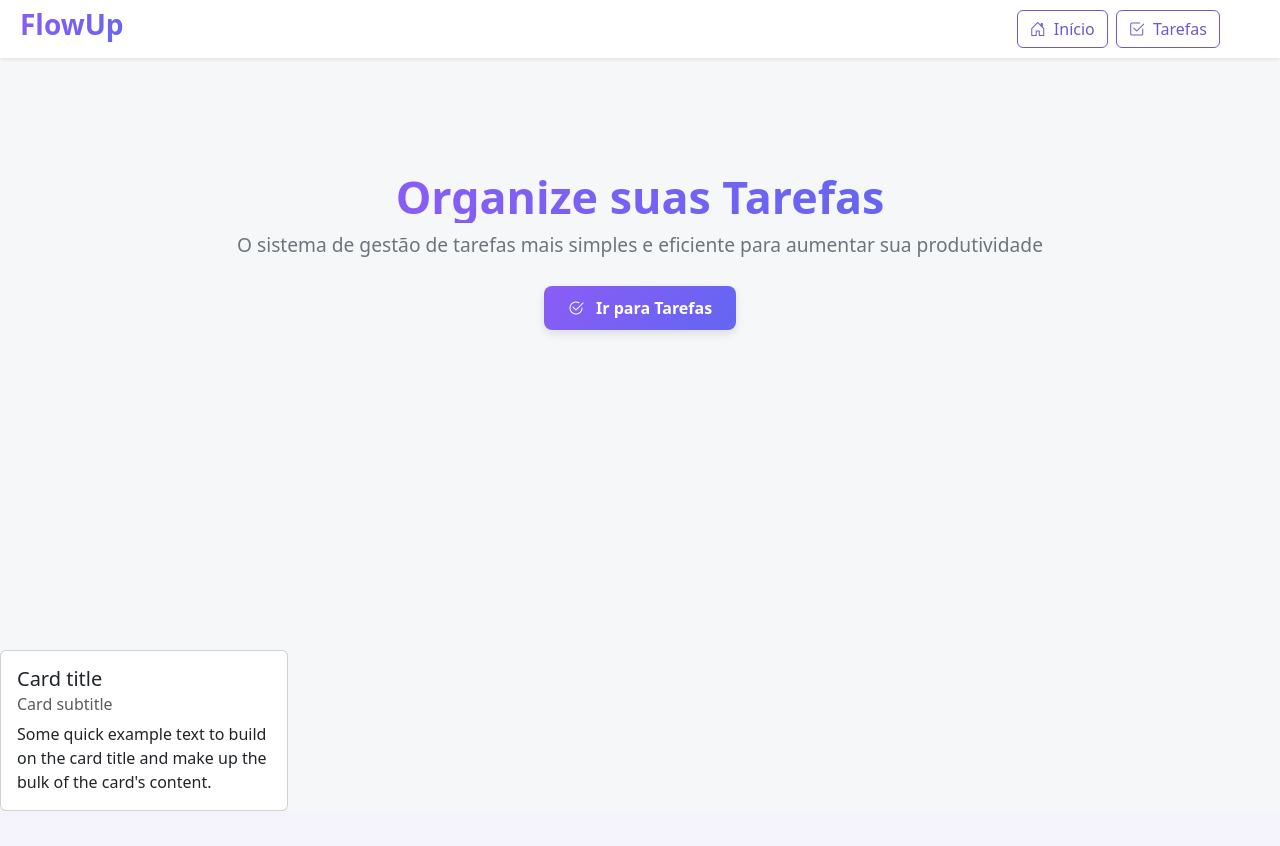
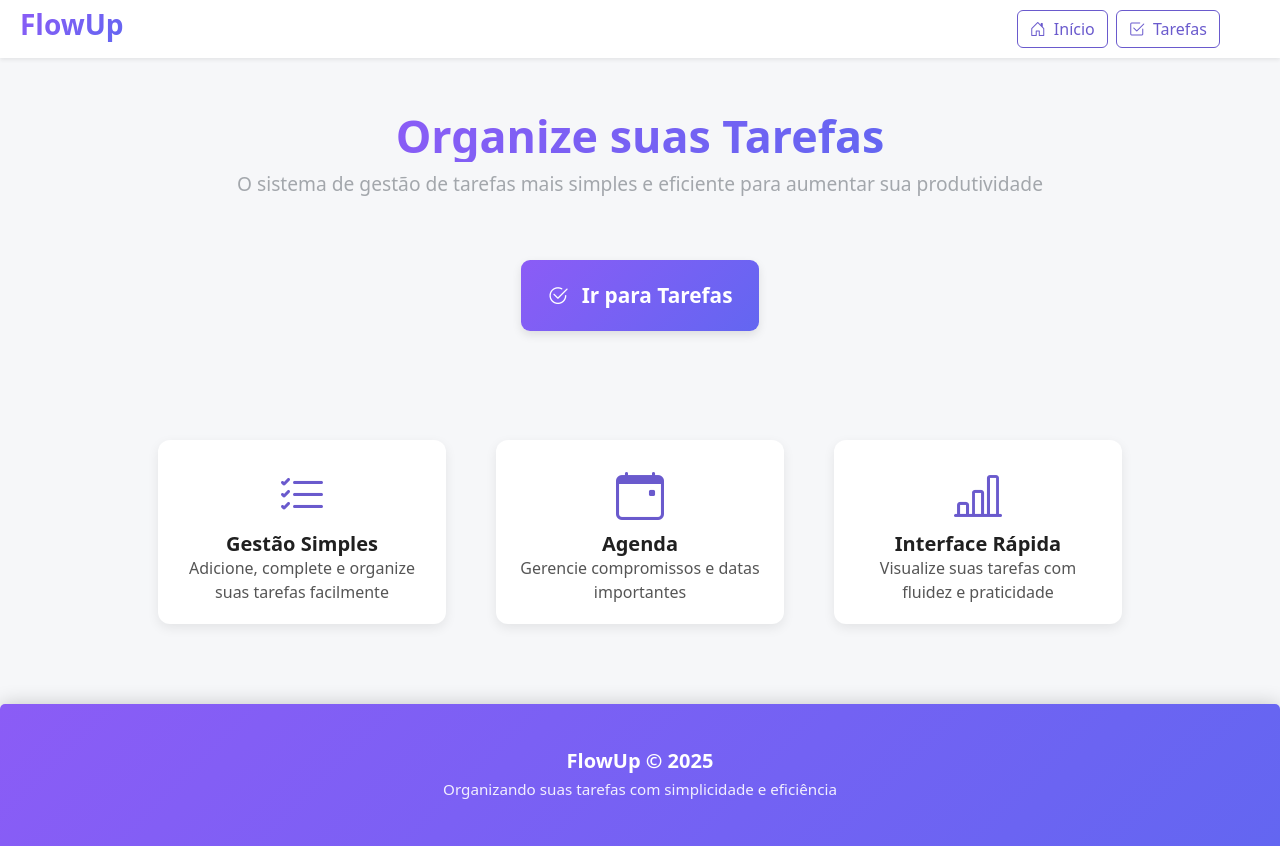
Before and after one commit to CarlaSilva-Dev/Project-Flowup, a Django app: page / in a window 1280 px wide. Before the commit the page ends 811 px from the top, so only its background shows below. Run offline with Django 5.2, Linux system fonts and the light colour scheme.

Commit message:
Add customização tela inicial

```diff
--- a/tasks/models.py
+++ b/tasks/models.py
@@ -2,7 +2,13 @@ from django.db import models
 
 class Tarefa(models.Model):
     titulo = models.CharField(max_length=200)
+    descricao = models.TextField(blank=True, null=True)
     concluida = models.BooleanField(default=False)
+    criado_em = models.DateTimeField(auto_now_add=True)
+    atualizado_em = models.DateTimeField(auto_now=True)
+
+    class Meta:
+        ordering = ['-criado_em']
 
     def __str__(self):
         return self.titulo
--- a/tasks/templates/tasks/inicio.html
+++ b/tasks/templates/tasks/inicio.html
@@ -22,18 +22,20 @@
       background-color: #fff;
       font-weight: 500;
     }
+
     .navbar h3 {
       background: linear-gradient(135deg, #8b5cf6, #6366f1);
       margin-left: 20px;
       font-weight: 700;
       -webkit-background-clip: text;
       -webkit-text-fill-color: transparent;
+    }
 
-    }
     .btn-outline-info {
       border-color: #6A5ACD;
       color: #6A5ACD;
     }
+
     .btn-outline-info:hover {
       background-color: #6A5ACD;
       color: #fff;
@@ -46,9 +48,10 @@
       justify-content: center;
       align-items: center;
       text-align: center;
-      min-height: 100vh;
-      margin-top: -150px;
+      min-height: 80vh;
+      margin-top: -100px;
     }
+
     h2 {
       background: linear-gradient(135deg, #8b5cf6, #6366f1);
       font-size: 2.8rem;
@@ -57,38 +60,113 @@
       -webkit-background-clip: text;
       -webkit-text-fill-color: transparent;
     }
+
     h4 {
-      color: #6c757d;
+      color: #a3a7acff;
       font-size: 1.2rem;
       margin-bottom: 30px;
     }
 
     /* BOTÃO CENTRAL */
     .btn-gradient {
+      font-size: 1.3rem;
       background: linear-gradient(135deg, #8b5cf6, #6366f1);
       border: none;
+      margin-top: 35px;
       color: #fff;
       font-weight: 600;
-      padding: 10px 24px;
-      border-radius: 8px;
+      padding: 20px 26px;
+      border-radius: 9px;
       transition: 0.3s;
       box-shadow: 0 4px 10px rgba(0, 0, 0, 0.1);
     }
+
     .btn-gradient:hover {
       opacity: 0.9;
       transform: scale(1.03);
     }
 
+    /* CARDS CENTRAIS */
+    .cards-centrais {
+      width: 100%;
+      display: flex;
+      justify-content: center;
+      gap: 50px; /* distância entre cards */
+      margin-bottom: 80px;
+      margin-top: -100px;
+    }
+
+    .card1, .card2, .card3 {
+      width: 18rem;
+      padding: 20px;
+      border-radius: 12px;
+      transition: 0.3s;
+      border: none;
+      background: #fff;
+      box-shadow: 0px 4px 12px rgba(0,0,0,0.08);
+    }
+
+    .card1:hover, .card2:hover, .card3:hover {
+      transform: scale(1.05);
+      box-shadow: 0px 6px 16px rgba(0,0,0,0.12);
+    }
+
+    .card1 i, .card2 i, .card3 i {
+      font-size: 3rem;
+      color: #6A5ACD;
+      margin-bottom: 15px;
+    }
+
+    .card-title {
+      font-weight: 600;
+      color: #202020ff;
+    }
+
+    .card-text {
+      color: #555;
+    }
+
     /* RESPONSIVIDADE */
+    @media (max-width: 900px) {
+      .cards-centrais {
+        flex-wrap: wrap;
+        gap: 20px;
+      }
+    }
+
     @media (max-width: 768px) {
       h2 { font-size: 2rem; }
       h4 { font-size: 1rem; }
       .btn-gradient { font-size: 0.9rem; }
     }
+
+    /* FOOTER 100% DA TELA */
+    .footer-flowup {
+      width: 100%;
+      background: linear-gradient(135deg, #8b5cf6, #6366f1);
+      padding: 45px 20px;
+      color: #fff;
+      text-align: center;
+      margin-top: 60px;
+      border-radius: 5px 5px 0 0;
+      box-shadow: 0 0 20px rgba(0, 0, 0, 0.2);
+    }
+
+    .footer-flowup h5 {
+      font-weight: 700;
+      margin-bottom: 5px;
+    }
+
+    .footer-flowup p {
+      margin: 0;
+      font-size: 0.95rem;
+      opacity: 0.9;
+    }
   </style>
 </head>
 
 <body>
+
   <!-- Navbar -->
   <nav class="navbar navbar-expand-lg navbar-dark navbar-custom fixed-top shadow-sm">
     <h3>FlowUp</h3>
@@ -97,6 +175,7 @@
         <button class="btn btn-outline-info me-2" type="button">
           <i class="bi bi-house-door me-1"></i> Início
         </button>
+
         <button class="btn btn-outline-info me-5" type="button" onclick="window.location.href='{% url 'tarefas' %}'">
           <i class="bi bi-check2-square me-1"></i> Tarefas
         </button>
@@ -104,25 +183,48 @@
     </form>
   </nav>
 
+
   <!-- Conteúdo Central -->
   <div class="texto_inicio">
     <h2>Organize suas Tarefas</h2>
     <h4>O sistema de gestão de tarefas mais simples e eficiente para aumentar sua produtividade</h4>
+
     <a href="{% url 'tarefas' %}" class="btn btn-gradient">
       <i class="bi bi-check2-circle me-2"></i> Ir para Tarefas
     </a>
   </div>
 
-  <!--Cards Centrais-->
-<div class="card" style="width: 18rem;">
-  <div class="card-body">
-    <h5 class="card-title">Card title</h5>
-    <h6 class="card-subtitle mb-2 text-muted">Card subtitle</h6>
-    <p class="card-text">Some quick example text to build on the card title and make up the bulk of the card's content.</p>
+  <!-- CARDS CENTRAIS -->
+  <div class="cards-centrais">
+
+    <div class="card1 text-center">
+      <i class="bi bi-list-check"></i>
+      <h5 class="card-title">Gestão Simples</h5>
+      <p class="card-text">Adicione, complete e organize suas tarefas facilmente</p>
+    </div>
+
+    <div class="card2 text-center">
+      <i class="bi bi-calendar-event"></i>
+      <h5 class="card-title">Agenda</h5>
+      <p class="card-text">Gerencie compromissos e datas importantes</p>
+    </div>
+
+    <div class="card3 text-center">
+      <i class="bi bi-bar-chart-line"></i>
+      <h5 class="card-title">Interface Rápida</h5>
+      <p class="card-text">Visualize suas tarefas com fluidez e praticidade</p>
+    </div>
 
   </div>
-</div>
+
+  <!-- FOOTER 100% -->
+  <footer class="footer-flowup">
+    <h5>FlowUp © 2025</h5>
+    <p>Organizando suas tarefas com simplicidade e eficiência</p>
+  </footer>
+
   <!-- Bootstrap JS -->
   <script src="https://cdn.jsdelivr.net/npm/bootstrap@5.3.3/dist/js/bootstrap.bundle.min.js"></script>
+
 </body>
 </html>
--- a/tasks/urls.py
+++ b/tasks/urls.py
@@ -5,5 +5,7 @@ urlpatterns = [
     path('', views.inicio, name='inicio'),
     path('tarefas/', views.tarefas, name='tarefas'),
     path('add/', views.add_tarefa, name='add_tarefa'),
+    path('update/<int:id>/', views.update_tarefa, name='update_tarefa'),
+    path('toggle/<int:id>/', views.toggle_tarefa, name='toggle_tarefa'),
     path('delete/<int:id>/', views.delete_tarefa, name='delete_tarefa'),
 ]
--- a/tasks/views.py
+++ b/tasks/views.py
@@ -1,4 +1,4 @@
-from django.shortcuts import render
+from django.shortcuts import render, get_object_or_404
 from django.http import JsonResponse
 from django.views.decorators.csrf import csrf_exempt
 from .models import Tarefa
@@ -10,20 +10,82 @@ def inicio(request):
     return render(request, 'tasks/inicio.html')
 
 
-# Página Tarefas
+# Página Tarefas - LER (READ)
 def tarefas(request):
-    tarefas = Tarefa.objects.all().order_by('-id')
-    return render(request, 'tasks/tarefas.html', {'tarefas': tarefas})
+    tarefas = Tarefa.objects.all()
+    total_tarefas = tarefas.count()
+    tarefas_concluidas = tarefas.filter(concluida=True).count()
+    porcentagem = int((tarefas_concluidas / total_tarefas * 100)) if total_tarefas > 0 else 0
 
-# Adicionar tarefa
+    return render(request, 'tasks/tarefas.html', {
+        'tarefas': tarefas,
+        'total_tarefas': total_tarefas,
+        'tarefas_concluidas': tarefas_concluidas,
+        'porcentagem': porcentagem
+    })
+
+
+# CRIAR (CREATE) - Adicionar tarefa
 @csrf_exempt
 def add_tarefa(request):
     if request.method == 'POST':
         data = json.loads(request.body)
-        Tarefa.objects.create(titulo=data['titulo'])
+        tarefa = Tarefa.objects.create(
+            titulo=data.get('titulo'),
+            descricao=data.get('descricao', '')
+        )
+        return JsonResponse({
+            'status': 'ok',
+            'tarefa': {
+                'id': tarefa.id,
+                'titulo': tarefa.titulo,
+                'descricao': tarefa.descricao,
+                'concluida': tarefa.concluida
+            }
+        })
+
+
+# ATUALIZAR (UPDATE) - Editar tarefa
+@csrf_exempt
+def update_tarefa(request, id):
+    if request.method == 'POST':
+        tarefa = get_object_or_404(Tarefa, id=id)
+        data = json.loads(request.body)
+
+        tarefa.titulo = data.get('titulo', tarefa.titulo)
+        tarefa.descricao = data.get('descricao', tarefa.descricao)
+        if 'concluida' in data:
+            tarefa.concluida = data['concluida']
+
+        tarefa.save()
+        return JsonResponse({
+            'status': 'ok',
+            'tarefa': {
+                'id': tarefa.id,
+                'titulo': tarefa.titulo,
+                'descricao': tarefa.descricao,
+                'concluida': tarefa.concluida
+            }
+        })
+
+
+# Toggle conclusão da tarefa
+@csrf_exempt
+def toggle_tarefa(request, id):
+    if request.method == 'POST':
+        tarefa = get_object_or_404(Tarefa, id=id)
+        tarefa.concluida = not tarefa.concluida
+        tarefa.save()
+        return JsonResponse({
+            'status': 'ok',
+            'concluida': tarefa.concluida
+        })
+
+
+# DELETAR (DELETE) - Excluir tarefa
+@csrf_exempt
+def delete_tarefa(request, id):
+    if request.method == 'DELETE' or request.method == 'POST':
+        tarefa = get_object_or_404(Tarefa, id=id)
+        tarefa.delete()
         return JsonResponse({'status': 'ok'})
-
-# Excluir tarefa
-def delete_tarefa(request, id):
-    Tarefa.objects.filter(id=id).delete()
-    return JsonResponse({'status': 'ok'})
```
Also changed, not shown: db.sqlite3, tasks/migrations/0003_alter_tarefa_options_tarefa_atualizado_em_and_more.py (added).
